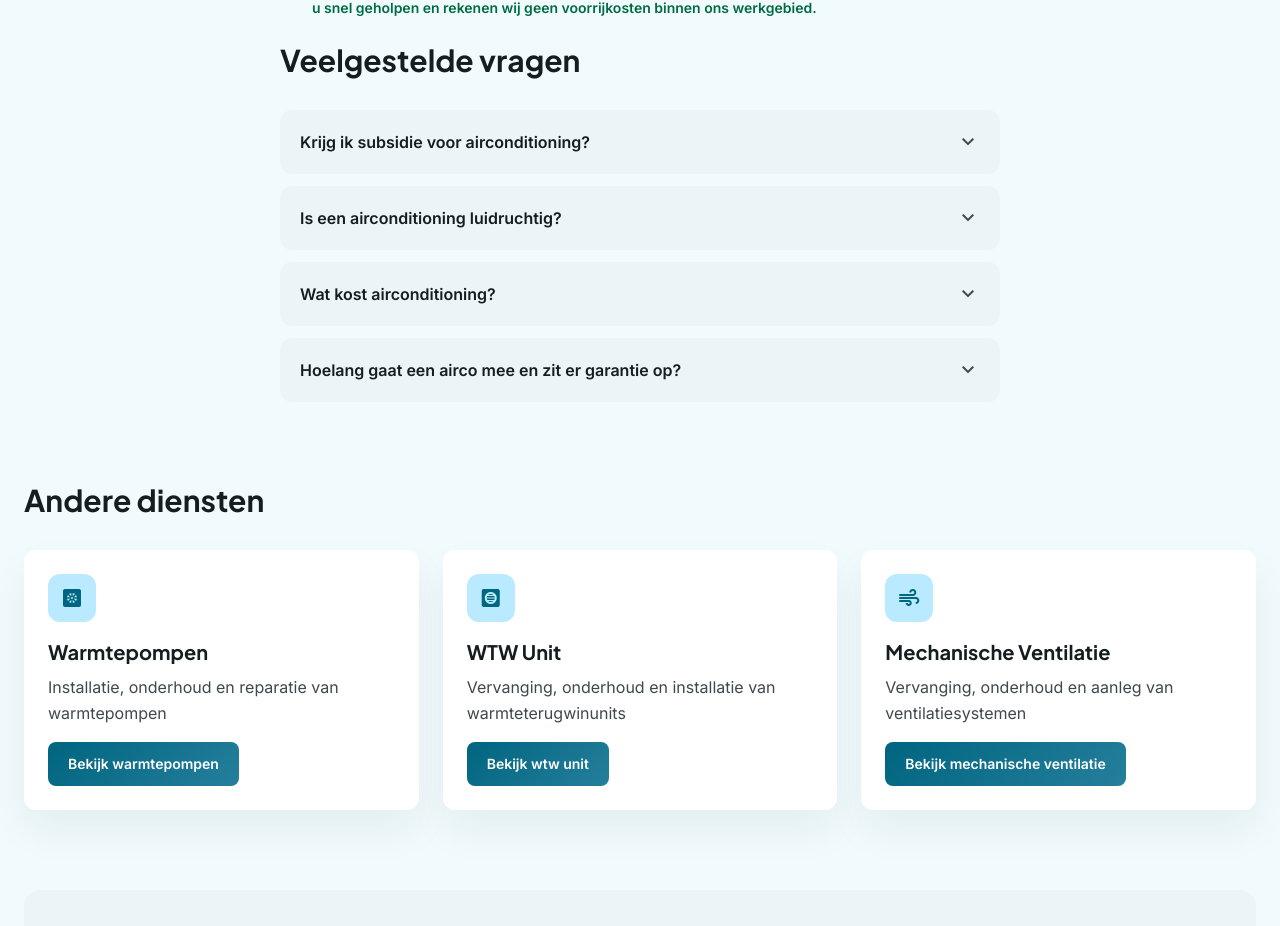
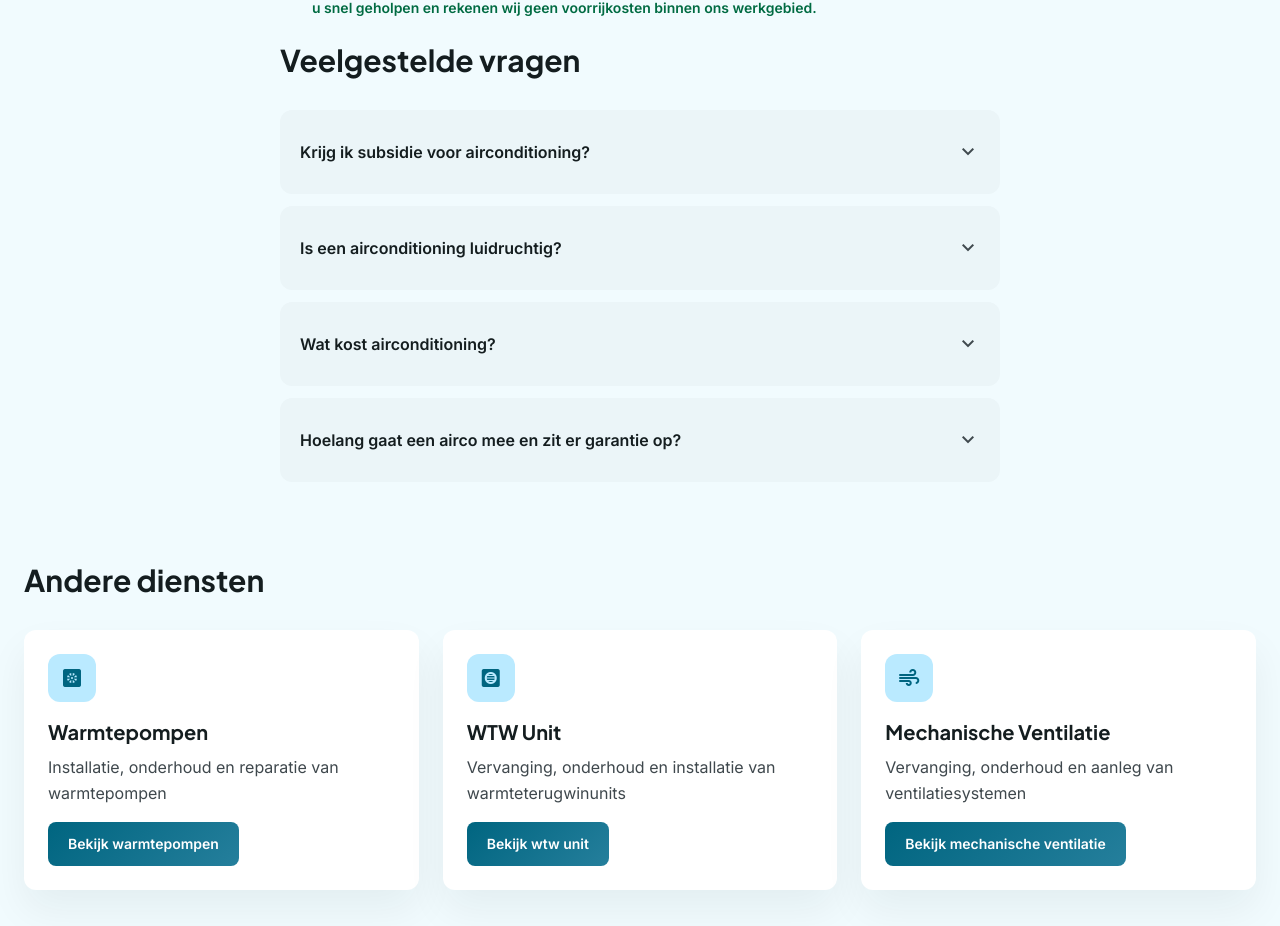
Before and after one commit to Zlodziejczyk/tps-ventilatie, a Next.js app: page /diensten/airconditioning in a window 1280 px wide. Shown: the part 1804-2730 px from the top of the page. Built offline with nearby package versions, Linux system fonts and the light colour scheme.

Commit message:
fix(07-10): FAQ summary disclosure toggles to >=44px tap height (UI-15)
Native <summary> (already flex items-center) gets min-h-[44px]; chevron
and disclosure behavior unchanged.

```diff
--- a/components/ServiceFAQ.tsx
+++ b/components/ServiceFAQ.tsx
@@ -34,7 +34,7 @@ export function ServiceFAQ({
             key={`${i}-${faq.question}`}
             className="group bg-surface-container-low rounded-xl p-5 [&_summary::-webkit-details-marker]:hidden"
           >
-            <summary className="flex items-center justify-between gap-4 cursor-pointer list-none font-semibold text-on-surface">
+            <summary className="flex items-center justify-between gap-4 min-h-[44px] cursor-pointer list-none font-semibold text-on-surface">
               {faq.question}
               <Icon
                 name="expand_more"
```
